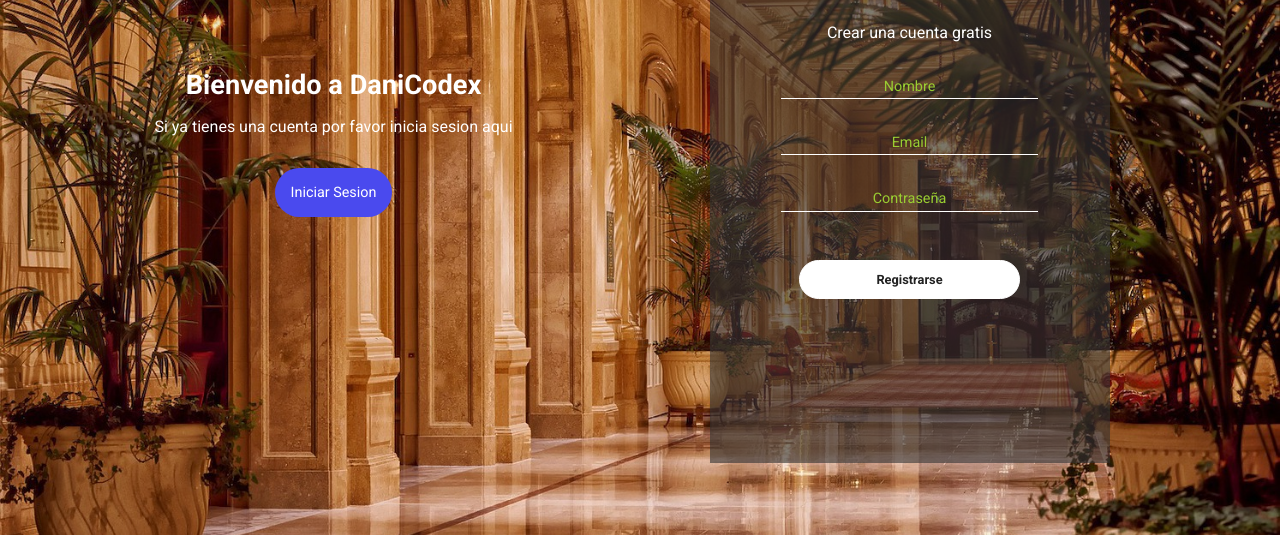
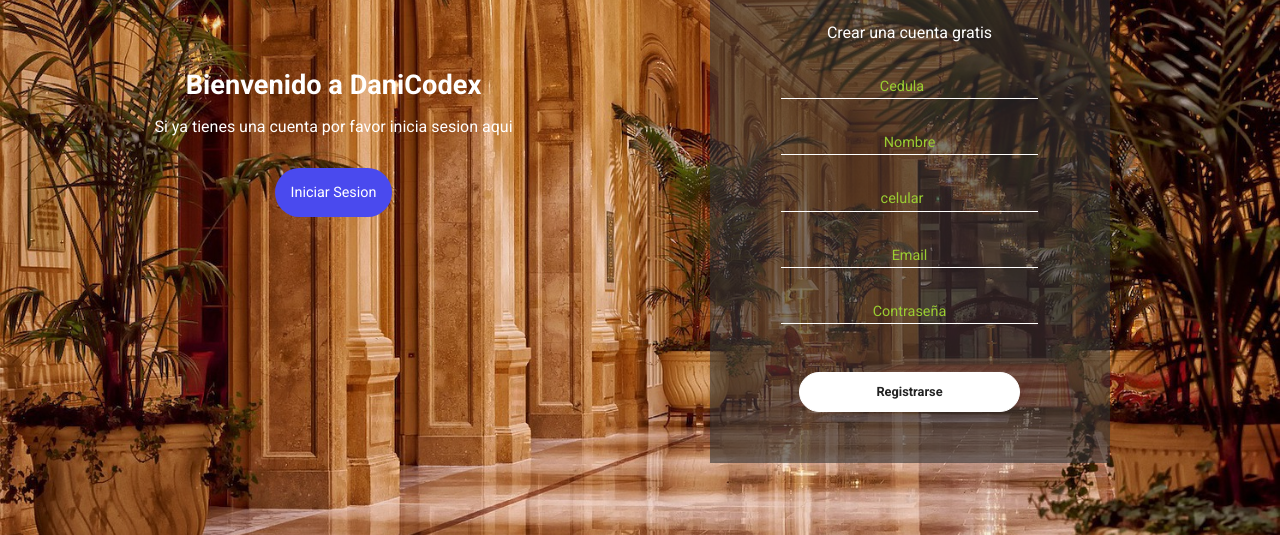
Before and after one commit to karenlorod/mintic-ciclo3, a plain HTML site: page login_registro.html in a window 1280 px wide. Shown: the part 265-800 px from the top of the page. Drawn offline with nearby package versions, Linux system fonts and the light colour scheme.

Commit message:
agregando los campos: nombres, celular, cedula

```diff
--- a/login_registro.html
+++ b/login_registro.html
@@ -34,7 +34,9 @@
                 </div>
             </div>
             <p class="cuenta-gratis">Crear una cuenta gratis</p>
+            <input type="number" placeholder="Cedula">
             <input type="text" placeholder="Nombre">
+            <input type="number" placeholder="celular">
             <input type="email" placeholder="Email">
             <input type="password" placeholder="Contraseña">
             <input type="button" value="Registrarse">
```
